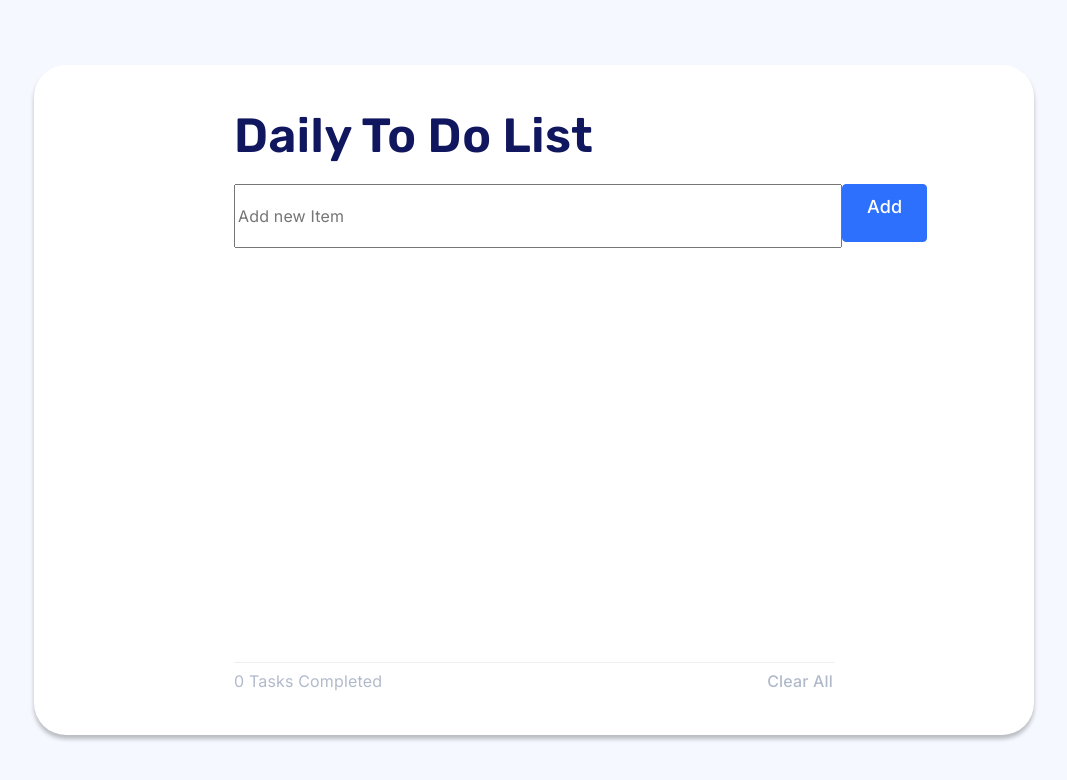
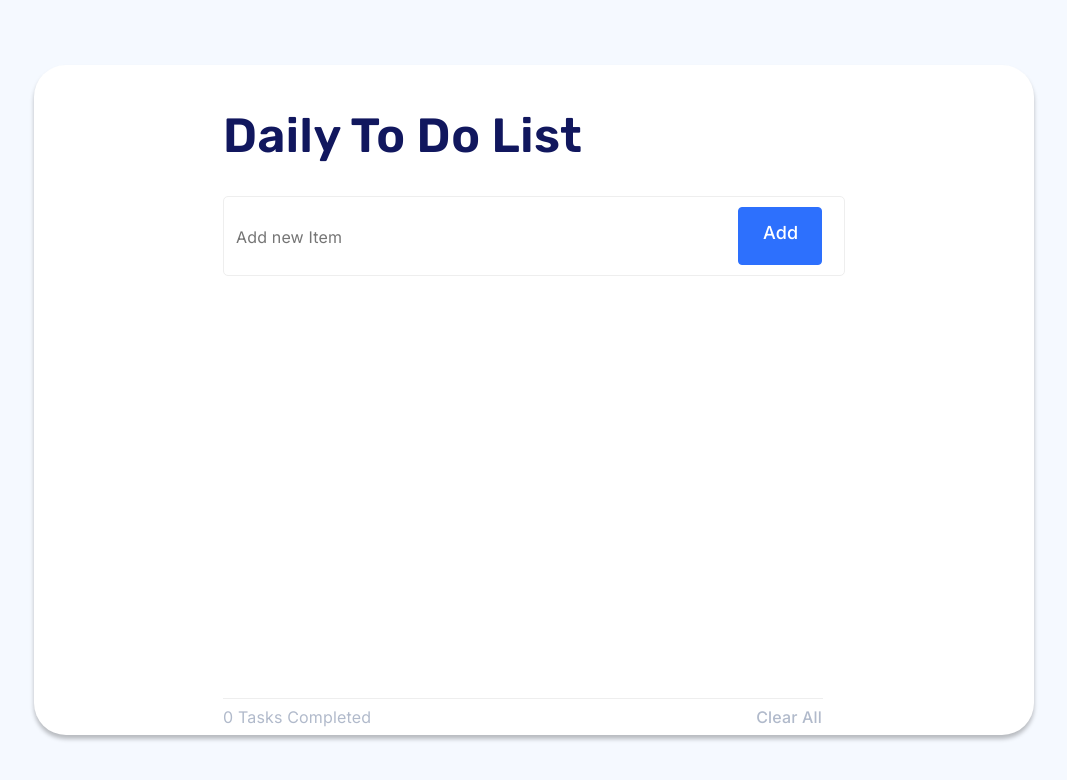
Before and after one commit to Lazar-Bogdan/daily-todo-list, a React (Vite) app: page / in a window 1280 px wide. Shown: the top 780 px of the page, without its empty margins (106-1173 px from the left). Built offline with nearby package versions, Linux system fonts and the light colour scheme.

Commit message:
project terminated

```diff
--- a/src/App.tsx
+++ b/src/App.tsx
@@ -74,4 +74,10 @@ const Title = styled.span`
   font-weight: 600;
   line-height: normal;
   letter-spacing: 0.48px;
+
+  @media (max-width: 500px) {
+    padding-left:100px;
+    color:#11175E;
+    display: inline-block;
+  }
 `;
--- a/src/components/Footer.tsx
+++ b/src/components/Footer.tsx
@@ -14,7 +14,7 @@ type ToDoFooter = {
   onClearAll: () => void;
 }
 
-const Footer= (props: ToDoFooter) => {
+const Footer = (props: ToDoFooter) => {
 
 
   return (
@@ -34,23 +34,42 @@ export default Footer;
 
 const Container = styled.div`
   width: 600px;
-  bottom:0;
+  position: fixed;
+  bottom: 60px;
   height: 42px;
   flex-shrink: 0;
-  margin-top: 250px
+
+  @media (max-width: 800px) {
+    width: 360px;
+    height: 39px;
+    flex-shrink: 0;
+    bottom: 20px;
+    display: center;
+    padding-left: 15px;
+  }
 `;
 
 const Line = styled.div`
   width: 600px;
   height: 1px;
   background: #EEE;
+
+  @media (max-width: 800px) {
+    width: 360px;
+    height: 1px;
+  }
 `;
 
 const Info = styled.div`
   display:flex;
+  padding-top:10px;
   flex-direction: row;
-  padding-top: 10px;
   gap: 385px;
+  white-space: nowrap;
+
+  @media (max-width: 800px) {
+    gap: 150px;
+  }
 `;
 
 const TaskCompleted = styled.span`
@@ -74,4 +93,5 @@ const ClearAll = styled.span`
   font-weight: 500;
   line-height: 110%; /* 17.6px */
   letter-spacing: 0.16px;
+  cursor: pointer;
 `;
--- a/src/components/Layout.tsx
+++ b/src/components/Layout.tsx
@@ -36,10 +36,8 @@ const Background = styled.div`
 `;
 
 const Card = styled.div`
-  width: 100%;
-  height: 100%;
-  max-width: 1000px;
-  max-height: 670px;
+  width: 1000px;
+  height: 670px;
   flex-shrink: 0;
   border-radius: 32px;
   background: #FFF;
@@ -53,14 +51,31 @@ const Card = styled.div`
 
 
   @media (max-width: 800px) {
+    width: 400px;
+    height: 742px;
+    flex-shrink: 0;
     border-radius: 32px;
     background: #FFF;
+    justifiy-content: center;
+    box-shadow: 0px 0px 4px 0px rgba(0, 23, 71, 0.15);
 
-    box-shadow: 0px 0px 4px 0px rgba(0, 23, 71, 0.15);
+    display: flex;
+    max-height:100%;
+    margin: 0;
+    text-align: center;
+    height: 100vh;
+    display: flex;
+    align-items: center;
+    justify-content: center;
   }
 `;
 
 const Content = styled.div`
   padding: 42px 0px;
   position:relative;
+
+  @media (max-width: 800px) {
+    height: 100%;
+    width: 100%;
+  }
 `;
--- a/src/components/TodoForm.tsx
+++ b/src/components/TodoForm.tsx
@@ -15,11 +15,11 @@ const TodoForm = (props: Props) => {
 
   return (
     <Container>
-      <svg xmlns="http://www.w3.org/2000/svg" width="600" height="58" viewBox="0 0 600 58" fill="none">
-        <path d="M0.5 8C0.5 3.85787 3.85786 0.5 8 0.5H592C596.142 0.5 599.5 3.85787 599.5 8V50C599.5 54.1421 596.142 57.5 592 57.5H7.99999C3.85786 57.5 0.5 54.1421 0.5 50V8Z" fill="white" stroke="#EEEEEE" />
-      </svg>
-      <Input placeholder="Add new Item" value={name} onChange={e => setName(e.target.value)} />
-      <Button onClick={submitForm}>Add</Button>
+      <Form>
+        <Input placeholder="Add new Item" value={name} onChange={e => setName(e.target.value)}>
+        </Input>
+        <Button onClick={submitForm}>Add</Button>
+      </Form>
     </Container>
   )
 }
@@ -29,28 +29,35 @@ export default TodoForm;
 const Container = styled.div`
   width: 600px;
   height: 58px;
-  flex-shrink: 0;
   display: flex;
-  padding-top: 20px;
+  border: 1px solid var(--stroke, #EEE);
+  border-radius: 4px;
+  padding: 10px;
+  border-radius: 5px;
+  margin-top: 32px;
+
+  @media (max-width: 800px) {
+    width: 360px;
+    height: 58px;
+    margin-left:10px;
+  }
 `;
 
-const Form = styled.svg`
-  width: 600px;
+const Form = styled.div`
+  display: flex;
+  flex-direction: row;
+`;
+
+const Input = styled.input`
+  width: 500px;
   height: 58px;
   flex-shrink: 0;
   fill: var(--FFFFFF, #FFF);
   stroke-width: 1px;
   stroke: #EEE;
-`;
+  border: none;
+  outline: none;
 
-const Input = styled.input`
-  width: 600px;
-  height: 58px;
-  flex-shrink: 0;
-  fill: var(--FFFFFF, #FFF);
-  stroke-width: 1px;
-  stroke: #EEE;
-  color: #B1BACB;
   font-feature-settings: 'liga' off;
   font-family: Inter;
   font-size: 16px;
@@ -58,16 +65,29 @@ const Input = styled.input`
   font-weight: 400;
   line-height: 110%; /* 17.6px */
   letter-spacing: 0.16px;
+
+  @media (max-width: 800px) {
+    width: 280px;
+    height: 58px;
+    flex-shrink: 0;
+    fill: var(--FFFFFF, #FFF);
+    stroke-width: 1px;
+    stroke: #EEE;
+  }
 `;
 
 const Button = styled.button`
+  display: flex;
+  width: 84px;
+  heigth: 44px;
   display: inline-flex;
-  padding: 12px 24px;
+  padding: 15px 24px;
   align-items: flex-start;
   gap: 8px;
   border-radius: 4px;
   border: 1px solid var(--Mavi, #2D70FD);
   background: #2D70FD;
+
   color: #FFF;
   text-align: center;
   font-feature-settings: 'liga' off;
@@ -77,4 +97,15 @@ const Button = styled.button`
   font-weight: 500;
   line-height: 110%; /* 19.8px */
   letter-spacing: 0.18px;
+
+  @media (max-width: 800px) {
+    display: flex;
+    width: 84px;
+    padding: 12px 24px;
+    align-items: flex-start;
+    gap: 8px;
+    border-radius: 4px;
+    border: 1px solid var(--Mavi, #2D70FD);
+    background: #2D70FD;
+  }
 `;
--- a/src/components/TodoList.tsx
+++ b/src/components/TodoList.tsx
@@ -73,6 +73,10 @@ const Container = styled.div`
   flex-shrink: 0;
   margin-top: 26px;
   gap: 24px;
+
+  @media (max-width: 800px) {
+    padding-left:15px;
+  }
 `;
 
 const Row = styled.div`
@@ -88,6 +92,7 @@ const Row = styled.div`
 `;
 
 const Text = styled.span<{ complete: boolean }>`
+  white-space: nowrap;
   color: ${(props) => (props.complete ? '#8F98A8' : '#001747')};
   font-feature-settings: 'liga' off;
   font-family: Inter;
@@ -100,7 +105,7 @@ const Text = styled.span<{ complete: boolean }>`
   text-decoration-line: ${(props) => (props.complete ? 'line-through' : 'none')};
 
   &:hover {
-    color: ${(props) => (props.complete ? '#8F98A8' : '#001747')};
+    color: ${(props) => (props.complete ? '#8F98A8' : '#2D70FD')};
     font-feature-settings: 'liga' off;
     font-family: Inter;
     font-size: 16px;
```
